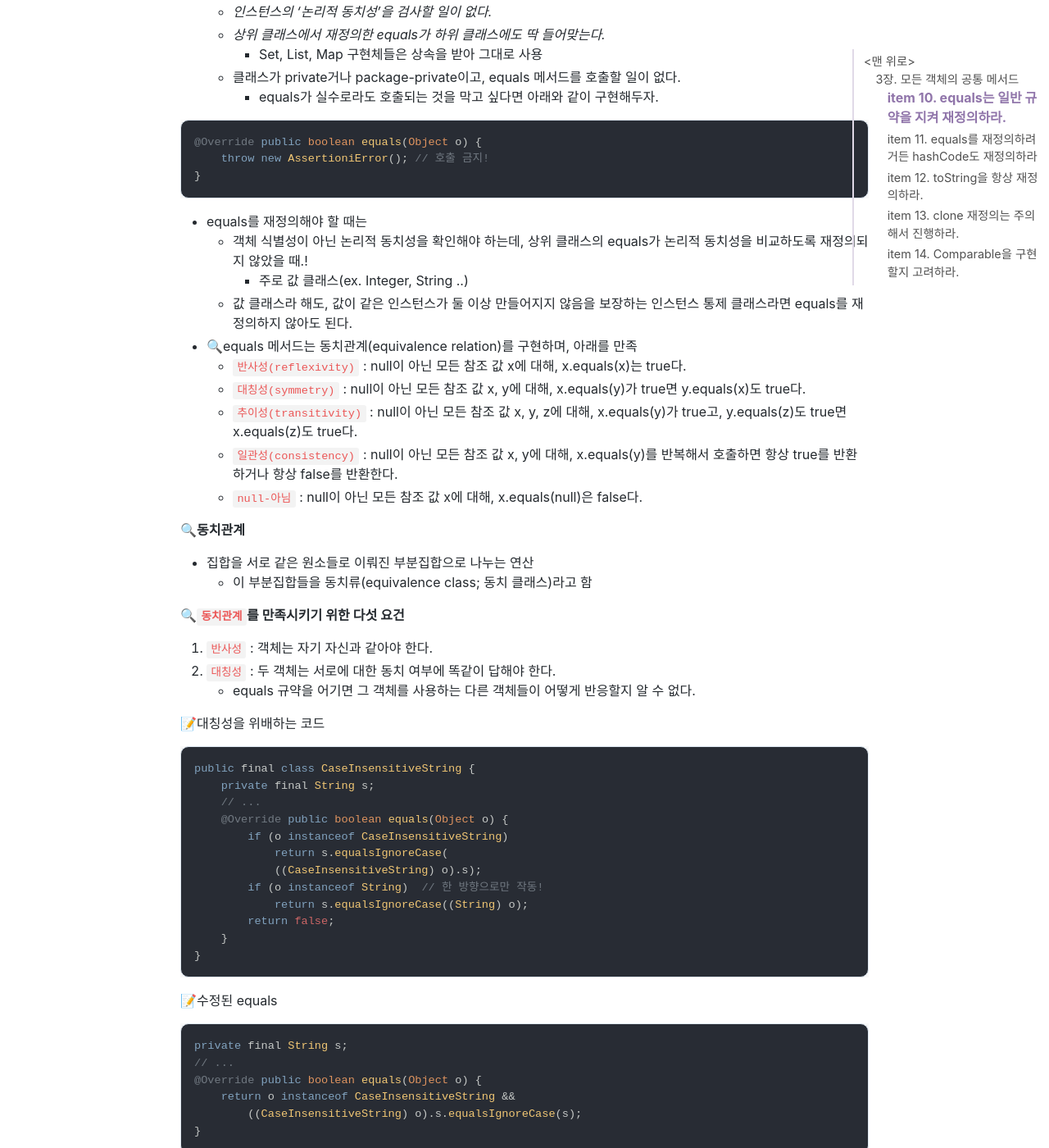
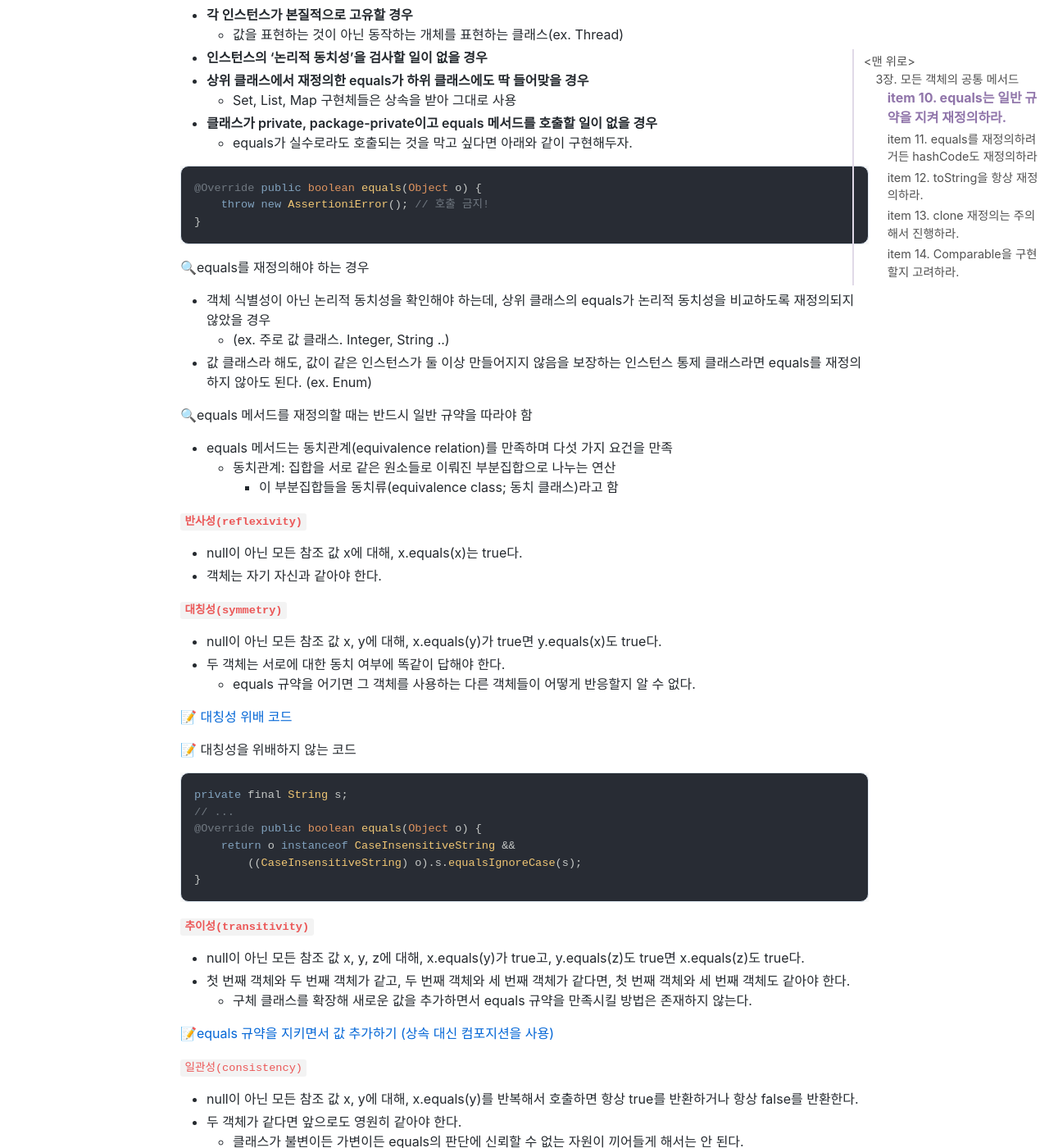
Before and after one commit to jihunparkme/jihunparkme.github.io, a Jekyll site: the page built from _posts/2023-04-22-Effective-Java-모든-객체의-공통-메서드.md, in a window 1280 px wide and 1400 px high, scrolled down 883 px. Shown: the whole window at 82% size. Built offline with Jekyll 4.4.1, drawn with Linux system fonts in a browser that asks for light colours; nearby versions of some CDN libraries; comment, search, counter and statistics services are not loaded; some of the changed text lies outside the part shown.

Commit message:
[EJ] item 10. equals는 일반 규약을 지켜 재정의하라.

````diff
--- a/_posts/2023-04-22-Effective-Java-모든-객체의-공통-메서드.md
+++ b/_posts/2023-04-22-Effective-Java-모든-객체의-공통-메서드.md
@@ -11,13 +11,16 @@ featured-img: EFF_JAVA
 
 ## item 10. equals는 일반 규약을 지켜 재정의하라.
 
-- equals 메서드는 아래 상황 중 하나에 해당한다면 재정의하지 않는 것이 최선
-  - _각 인스턴스가 본질적으로 고유하다._
+equals 메서드의 재정의에는 함정이 도사리고 있는데, 이 문제를 회피하는 가장 쉬운 길은 아예 재정의를 하지 않는 것.
+
+🔍아래 상황 중 하나에 해당한다면 equals 메서드를 재정의하지 않는 것이 최선
+
+- **각 인스턴스가 본질적으로 고유할 경우**
     - 값을 표현하는 것이 아닌 동작하는 개체를 표현하는 클래스(ex. Thread)
-  - _인스턴스의 '논리적 동치성'을 검사할 일이 없다._
-  - _상위 클래스에서 재정의한 equals가 하위 클래스에도 딱 들어맞는다._
+- **인스턴스의 '논리적 동치성'을 검사할 일이 없을 경우**
+- **상위 클래스에서 재정의한 equals가 하위 클래스에도 딱 들어맞을 경우**
     - Set, List, Map 구현체들은 상속을 받아 그대로 사용
-  - 클래스가 private거나 package-private이고, equals 메서드를 호출할 일이 없다.
+- **클래스가 private, package-private이고 equals 메서드를 호출할 일이 없을 경우**
     - equals가 실수로라도 호출되는 것을 막고 싶다면 아래와 같이 구현해두자.
 
 ```java
@@ -26,46 +29,30 @@ featured-img: EFF_JAVA
 }
 ```
 
-- equals를 재정의해야 할 때는
-  - 객체 식별성이 아닌 논리적 동치성을 확인해야 하는데, 상위 클래스의 equals가 논리적 동치성을 비교하도록 재정의되지 않았을 때.!
-    - 주로 값 클래스(ex. Integer, String ..)
-  - 값 클래스라 해도, 값이 같은 인스턴스가 둘 이상 만들어지지 않음을 보장하는 인스턴스 통제 클래스라면 equals를 재정의하지 않아도 된다.
-- 🔍equals 메서드는 동치관계(equivalence relation)를 구현하며, 아래를 만족
-  - `반사성(reflexivity)` : null이 아닌 모든 참조 값 x에 대해, x.equals(x)는 true다.
-  - `대칭성(symmetry)` : null이 아닌 모든 참조 값 x, y에 대해, x.equals(y)가 true면 y.equals(x)도 true다.
-  - `추이성(transitivity)` : null이 아닌 모든 참조 값 x, y, z에 대해, x.equals(y)가 true고, y.equals(z)도 true면 x.equals(z)도 true다.
-  - `일관성(consistency)` : null이 아닌 모든 참조 값 x, y에 대해, x.equals(y)를 반복해서 호출하면 항상 true를 반환하거나 항상 false를 반환한다.
-  - `null-아님` : null이 아닌 모든 참조 값 x에 대해, x.equals(null)은 false다.
+🔍equals를 재정의해야 하는 경우
 
-🔍**동치관계**
+- 객체 식별성이 아닌 논리적 동치성을 확인해야 하는데, 상위 클래스의 equals가 논리적 동치성을 비교하도록 재정의되지 않았을 경우
+  - (ex. 주로 값 클래스. Integer, String ..)
+- 값 클래스라 해도, 값이 같은 인스턴스가 둘 이상 만들어지지 않음을 보장하는 인스턴스 통제 클래스라면 equals를 재정의하지 않아도 된다. (ex. Enum)
 
-- 집합을 서로 같은 원소들로 이뤄진 부분집합으로 나누는 연산
-  - 이 부분집합들을 동치류(equivalence class; 동치 클래스)라고 함
+🔍equals 메서드를 재정의할 때는 반드시 일반 규약을 따라야 함
 
-🔍**`동치관계`를 만족시키기 위한 다섯 요건**
+- equals 메서드는 동치관계(equivalence relation)를 만족하며 다섯 가지 요건을 만족
+  - 동치관계: 집합을 서로 같은 원소들로 이뤄진 부분집합으로 나누는 연산
+    - 이 부분집합들을 동치류(equivalence class; 동치 클래스)라고 함
 
-1. `반사성` : 객체는 자기 자신과 같아야 한다.
-2. `대칭성` : 두 객체는 서로에 대한 동치 여부에 똑같이 답해야 한다.
-   - equals 규약을 어기면 그 객체를 사용하는 다른 객체들이 어떻게 반응할지 알 수 없다.
+**`반사성(reflexivity)`**
+- null이 아닌 모든 참조 값 x에 대해, x.equals(x)는 true다.
+- 객체는 자기 자신과 같아야 한다.
 
-📝대칭성을 위배하는 코드
+**`대칭성(symmetry)`**
+- null이 아닌 모든 참조 값 x, y에 대해, x.equals(y)가 true면 y.equals(x)도 true다.
+- 두 객체는 서로에 대한 동치 여부에 똑같이 답해야 한다.
+  - equals 규약을 어기면 그 객체를 사용하는 다른 객체들이 어떻게 반응할지 알 수 없다.
 
-```java
-public final class CaseInsensitiveString {
-    private final String s;
-    // ...
-    @Override public boolean equals(Object o) {
-        if (o instanceof CaseInsensitiveString)
-            return s.equalsIgnoreCase(
-            ((CaseInsensitiveString) o).s);
-        if (o instanceof String)  // 한 방향으로만 작동!
-            return s.equalsIgnoreCase((String) o);
-        return false;
-    }
-}
-```
+[📝 대칭성 위배 코드](https://github.com/WegraLee/effective-java-3e-source-code/blob/master/src/effectivejava/chapter3/item10/CaseInsensitiveString.java)
 
-📝수정된 equals
+📝 대칭성을 위배하지 않는 코드
 
 ```java
 private final String s;
@@ -76,45 +63,23 @@ private final String s;
 }
 ```
 
-3. `추이성` : 첫 번째 객체와 두 번째 객체가 같고, 두 번째 객체와 세 번째 객체가 같다면, 첫 번째 객체와 세 번째 객체도 같아야 한다.
-   - 구체 클래스를 확장해 새로운 값을 추가하면서 equals 규약을 만족시킬 방법은 존재하지 않는다.
-   - ex) <u>_Point_</u> Class와 Point Class를 상속받은 <u>_ColorPoint_</u> Class 의 equals.
+**`추이성(transitivity)`**
+- null이 아닌 모든 참조 값 x, y, z에 대해, x.equals(y)가 true고, y.equals(z)도 true면 x.equals(z)도 true다.
+- 첫 번째 객체와 두 번째 객체가 같고, 두 번째 객체와 세 번째 객체가 같다면, 첫 번째 객체와 세 번째 객체도 같아야 한다.
+  - 구체 클래스를 확장해 새로운 값을 추가하면서 equals 규약을 만족시킬 방법은 존재하지 않는다.
 
-📝equals 규약을 지키면서 값 추가하기 (상속 대신 컴포지션을 사용)
+[📝equals 규약을 지키면서 값 추가하기 (상속 대신 컴포지션을 사용)](https://github.com/WegraLee/effective-java-3e-source-code/blob/master/src/effectivejava/chapter3/item10/composition/ColorPoint.java)
 
-```java
-public class ColorPoint {
-    private final Point point;
-    private final Color color;
+`일관성(consistency)`
+- null이 아닌 모든 참조 값 x, y에 대해, x.equals(y)를 반복해서 호출하면 항상 true를 반환하거나 항상 false를 반환한다.
+- 두 객체가 같다면 앞으로도 영원히 같아야 한다.
+  - 클래스가 불변이든 가변이든 equals의 판단에 신뢰할 수 없는 자원이 끼어들게 해서는 안 된다.
+  - 모든 객체가 null과 같지 않아야 한다.
 
-    public ColorPoint(int x, int y, Color color) {
-        point = new Point(x, y);
-        this.color = Objects.requireNonNull(color);
-    }
+`null-아님`
+- null이 아닌 모든 참조 값 x에 대해, x.equals(null)은 false다.
 
-    // 이 ColorPoint의 Point 뷰를 반환
-    public Point asPoint() {
-        return point;
-    }
-
-    @Override public boolean equals(Object o) {
-        if (!(o instanceof ColorPoint))
-            return false;
-        ColorPoint cp = (ColorPoint) o;
-        return cp.point.equals(point) && cp.color.equals(color);
-    }
-
-    @Override public int hashCode() {
-        return 31 * point.hashCode() + color.hashCode();
-    }
-}
-```
-
-4. `일관성` : 두 객체가 같다면 앞으로도 영원히 같아야 한다.
-   - 클래스가 불변이든 가변이든 equals의 판단에 신뢰할 수 없는 자원이 끼어들게 해서는 안 된다.
-   - 모든 객체가 null과 같지 않아야 한다.
-
-📝명시적 null 검사는 불필요하다.
+📝명시적 null 검사는 불필요
 
 ```java
 @Override public boolean equals(Object o) {
````
Also changed, not shown: other parts of _posts/2023-04-22-Effective-Java-모든-객체의-공통-메서드.md (+1 -1 lines).
